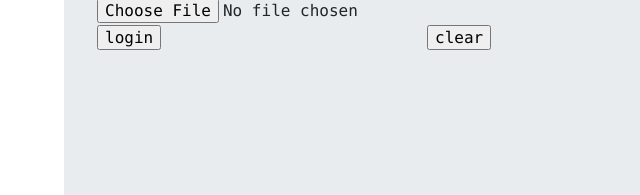
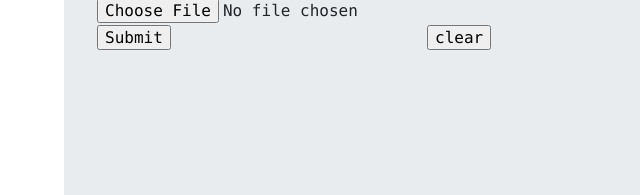
Before and after one commit to AmanGarg1234/apexcomputers.in, a plain HTML site: page Application-form.html in a window 1280 px wide. Shown: the part 838-1033 px from the top of the page, 6-646 px from the left. Drawn offline with nearby package versions, Linux system fonts and the light colour scheme.

Commit message:
my Second commit

```diff
--- a/Application-form.html
+++ b/Application-form.html
@@ -132,7 +132,7 @@
                         <td><input type="file" name="photo" accept="image/*" /></td>
                     </tr>
             <tr>
-                        <td><input type="submit" name="b1" value="login"/></td>
+                        <td><input type="submit" name="b1" value="Submit"/></td>
                     <td><input type="reset" name="b2" value="clear"/></td>
                     </tr>
 
```
